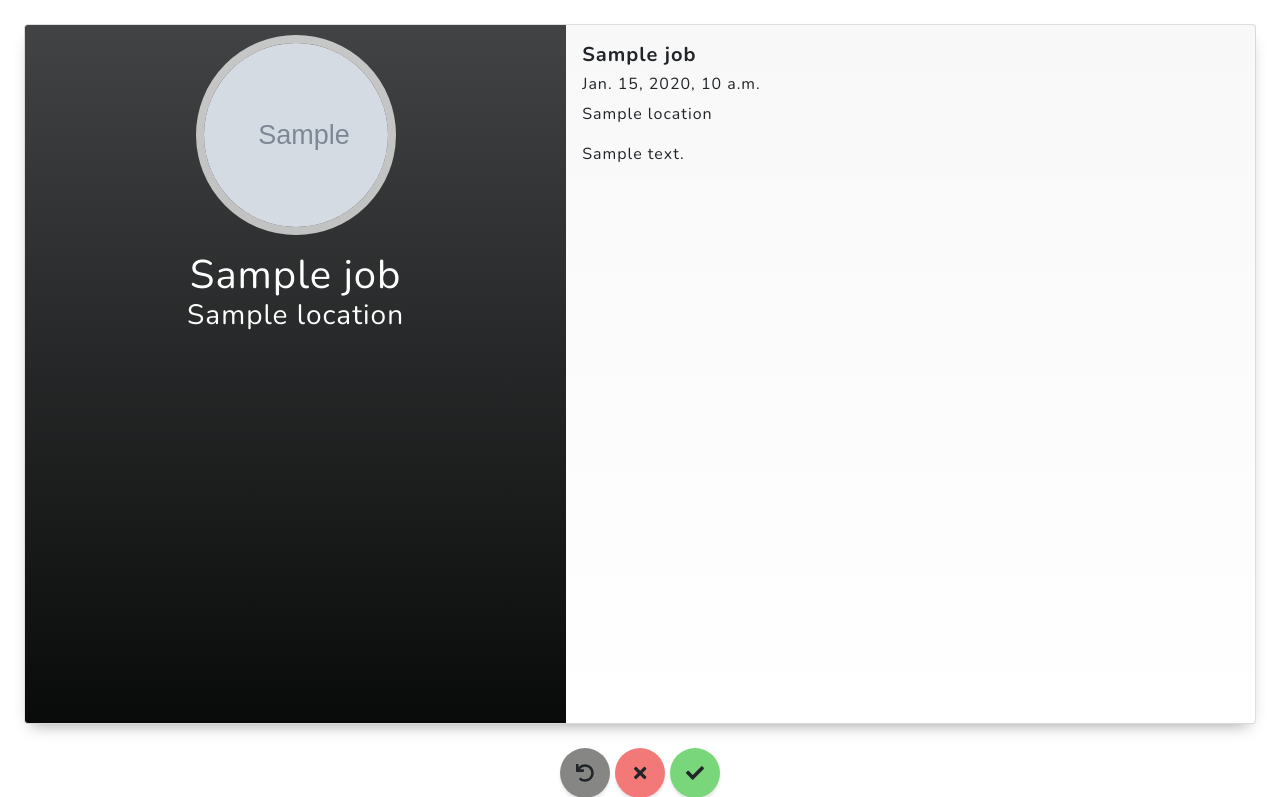
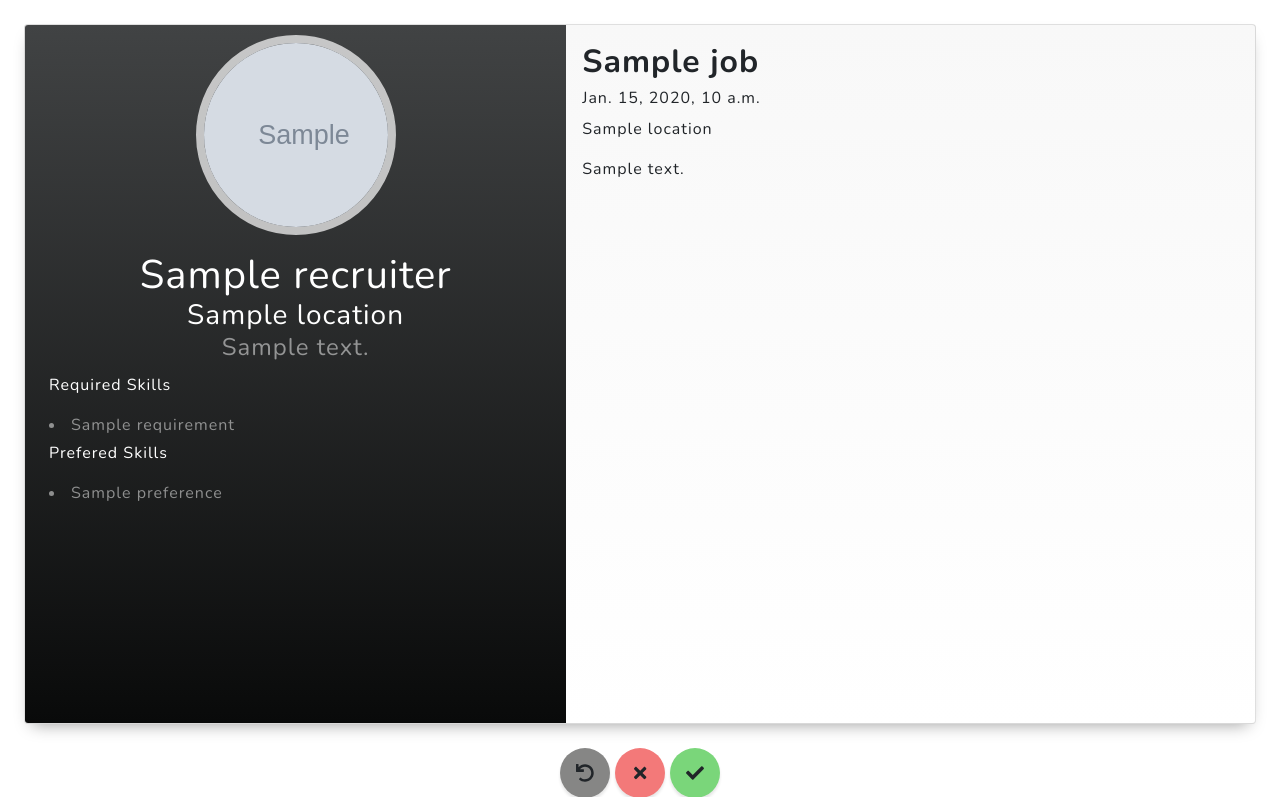
Before and after one commit to SynapSearch/aquamarine, a Django app: template templates/browse.html in a window 1280 px wide. Shown: the part 98-895 px from the top of the page. Run offline with Django 3.2, Linux system fonts and the light colour scheme; the template is opened without the code that fills it: most values are stand-ins (such as "Sample title", 1, 10 or a date in 2020); grey boxes marked "Sample" are stand-in pictures; some libraries are stand-ins or nearby versions.

Commit message:
Students can now see job requirements and prefrewnces as well as recruiter/lab info

```diff
--- a/templates/browse.html
+++ b/templates/browse.html
@@ -45,8 +45,20 @@
                         {% endfor %}
                     </div>
                     {% else %}
-                    <h1 class="pt-3 ">{{job.title}}</h1>
-                    <h3>{{job.location}}</h3>
+                    <h1 class="pt-3 ">{{recruiter.title}}</h1>
+                    <h3>{{recruiter.location}}</h3>
+                    <h4>{{recruiter.description}}</h4>
+                    <p class="pt-1 px-4 text-white text-left ">Required Skills</p>
+                    <div class="container text-left px-4 ">
+                        {% for r in job.requirements.all%}
+                        <li>{{r.get_name_display}} </li> {% endfor %}
+                    </div>
+                    <div class="text-left px-4 ">
+                        <p class="pt-1 text-white ">Prefered Skills</p>
+                        {% for p in job.preferences.all%}
+                        <li>{{p.get_name_display}}</li>
+                        {% endfor %}
+                    </div>
                     {% endif %}
 
                 </div>
@@ -78,10 +90,9 @@
                     </div>
                     {% endfor %} {% else %}
                     <div class="text-left ">
-                        <h5 class="pt-2 font-weight-bold ">{{job.title}}</h5>
+                        <h2 class="pt-2 font-weight-bold ">{{job.title}}</h2>
                         <h6>{{job.published}}</h6>
                         <p>{{job.location}}</p>
-
                         {{job.description}}
                     </div>
                     {% endif %}
```
